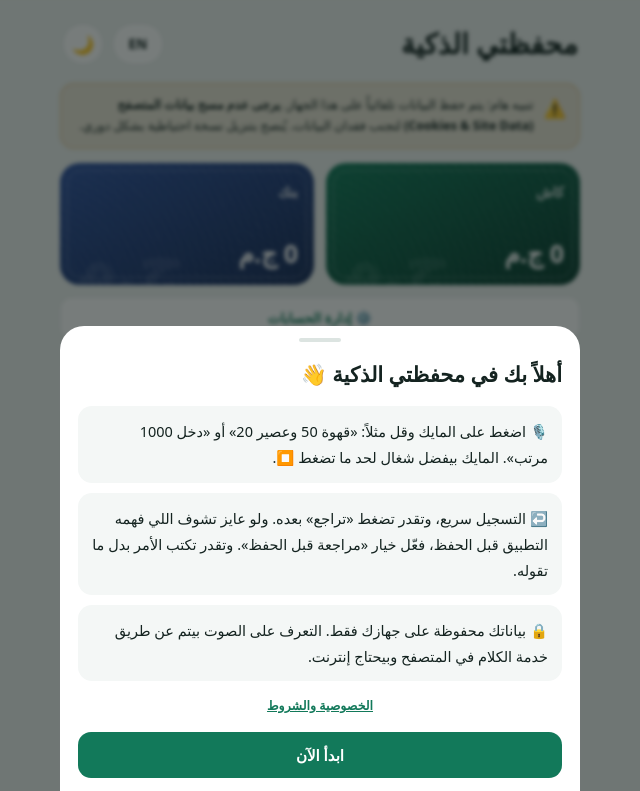
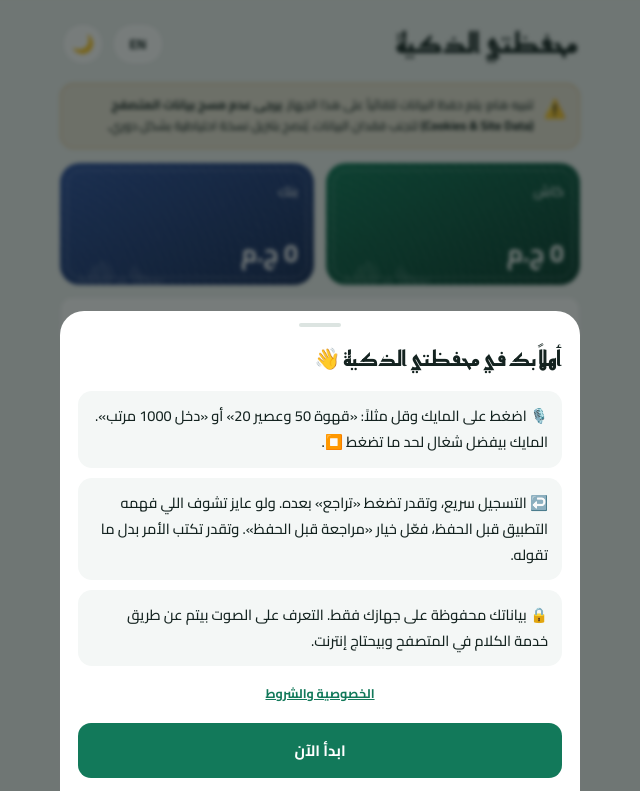
Before and after one commit to deskorasoft/wallet, a plain HTML site: page index.html in a window 1280 px wide. Shown: the top 791 px of the page, without its empty margins (320-960 px from the left). Drawn offline with Linux system fonts and the light colour scheme.

Commit message:
add fonts and update

```diff
--- a/app.js
+++ b/app.js
@@ -241,15 +241,22 @@
     const unb64 = (s) => Uint8Array.from(atob(s), (c) => c.charCodeAt(0));
 
     // ---------- الوضع الليلي ----------
+    const THEMES = ['light', 'dark'];
+    const THEME_ICON = { light: '🌙', dark: '☀️' }; // الأيقونة بتوضّح الوضع اللي هيجي بعد الضغط
+    const THEME_COLOR = { light: '#12795A', dark: '#0C1513' };
     const themeBtn = $('themeBtn');
-    const currentTheme = safeGet('theme') || 'light';
-    document.documentElement.setAttribute('data-theme', currentTheme);
-    themeBtn.textContent = currentTheme === 'dark' ? '☀️' : '🌙';
+    function applyTheme(t) {
+        if (!THEMES.includes(t)) t = 'light';
+        document.documentElement.setAttribute('data-theme', t);
+        themeBtn.textContent = THEME_ICON[t];
+        const m = document.querySelector('meta[name="theme-color"]'); if (m) m.setAttribute('content', THEME_COLOR[t]);
+        return t;
+    }
+    applyTheme(safeGet('theme') || 'light');
     themeBtn.addEventListener('click', () => {
-        const nt = document.documentElement.getAttribute('data-theme') === 'dark' ? 'light' : 'dark';
-        document.documentElement.setAttribute('data-theme', nt);
+        const cur = document.documentElement.getAttribute('data-theme');
+        const nt = applyTheme(THEMES[(THEMES.indexOf(cur) + 1) % THEMES.length]);
         safeSet('theme', nt);
-        themeBtn.textContent = nt === 'dark' ? '☀️' : '🌙';
         updateChart();
     });
 
@@ -537,7 +544,9 @@
         return OTHER_CAT;
     }
     // كلمات مصرية إضافية للتصنيف التلقائي (بتتطابق بعد توحيد الهمزات والتاء المربوطة)
-    const mkS = (s) => new Set(s.split(/\s+/).map(nw));
+    const nz = (w) => nw(String(w).toLowerCase());
+    const mkSet = (arr) => new Set(arr.map(nz));
+    const mkS = (s) => mkSet(s.split(/\s+/));
     const EGY_CATS = [
         [0, mkS('فطار غدا عشا عشاء سندوتش ساندوتش فول طعميه فلافل كشري شاورما حلويات حلو بقاله مكرونه رز سمك بيض فراخ دليفري ديليفري كافيه نسكافيه بيبسي كولا مياه خبز فاكهه موز تفاح برتقال بطاطس طماطم')],
         [1, mkS('توكتوك اجره تذكره موقف سواق سايق سولار موتوسيكل جراج سكوتر')],
@@ -898,8 +907,8 @@
         });
         const txtColor = getComputedStyle(document.body).color;
         ctx.fillStyle = txtColor; ctx.textAlign = 'center'; ctx.textBaseline = 'middle';
-        ctx.font = '500 11px "IBM Plex Sans Arabic", sans-serif'; ctx.globalAlpha = 0.7; ctx.fillText(T('chartTotal'), c, c - 12);
-        ctx.globalAlpha = 1; ctx.font = '700 16px "IBM Plex Sans Arabic", sans-serif'; ctx.fillText(fmt(total), c, c + 8);
+        ctx.font = '500 11px "Cairo", sans-serif'; ctx.globalAlpha = 0.7; ctx.fillText(T('chartTotal'), c, c - 12);
+        ctx.globalAlpha = 1; ctx.font = '700 16px "Cairo", sans-serif'; ctx.fillText(fmt(total), c, c + 8);
         entries.forEach(([k, v], i) => legend.appendChild(el('div', { class: 'legend-item' }, [
             el('span', { class: 'dot', style: 'background:' + COLORS[i % COLORS.length] }), el('span', { class: 'lg-name', text: catLabel(k) }),
             el('span', { class: 'lg-val', text: fmt(v) + ' (' + Math.round(v / total * 100) + '%)' })
@@ -1232,8 +1241,6 @@
 
     // ---------- تنفيذ الأوامر الصوتية/المكتوبة ----------
     // مطابقة بالجذر: بتشيل التشكيل والهمزات و"ال" والواو والضمائر الملتصقة (جبتلي، اشتريته، مرتبي، المرتب، جالي، جاني…)
-    const nz = (w) => nw(String(w).toLowerCase());
-    const mkSet = (arr) => new Set(arr.map(nz));
     const SUF_RE = /(?:لي|لنا|ني|نا|لك|ها|ه|ك|ي)$/;
     function stemHit(w, set) {
         const n = nz(w); if (!n) return false;
@@ -1557,6 +1564,7 @@
     I18N.onChange(refreshLang);
 
     // ---------- إشعار التحديث ----------
+    let wantReload = false;
     function showUpdateBanner(worker) {
         if ($('updateBanner')) return;
         const bar = document.createElement('div'); bar.id = 'updateBanner'; bar.setAttribute('role', 'status');
@@ -1565,7 +1573,7 @@
         const btns = document.createElement('span'); btns.style.cssText = 'display:flex;gap:8px';
         const mk = (label, primary, fn) => { const b = document.createElement('button'); b.type = 'button'; b.textContent = label; b.style.cssText = 'border:0;border-radius:10px;padding:8px 14px;font:inherit;cursor:pointer;' + (primary ? 'background:#fff;color:#12795A' : 'background:rgba(255,255,255,.18);color:#fff'); b.addEventListener('click', fn); return b; };
         btns.appendChild(mk(T('updLater'), false, () => bar.remove()));
-        btns.appendChild(mk(T('updNow'), true, () => { window.__wantReload = true; try { worker.postMessage({ type: 'SKIP_WAITING' }); } catch (e) { location.reload(); } setTimeout(() => location.reload(), 3000); }));
+        btns.appendChild(mk(T('updNow'), true, () => { wantReload = true; try { worker.postMessage({ type: 'SKIP_WAITING' }); } catch (e) { location.reload(); } setTimeout(() => location.reload(), 3000); }));
         bar.appendChild(msg); bar.appendChild(btns); document.body.appendChild(bar);
     }
 
@@ -1578,7 +1586,7 @@
     if (pinData) lockApp();
     else if (safeGet(ONBOARD_KEY) !== '1') { safeSet(ONBOARD_KEY, '1'); openModal('modalWelcome'); }
     if ('serviceWorker' in navigator && (location.protocol === 'https:' || location.hostname === 'localhost' || location.hostname === '127.0.0.1')) {
-        navigator.serviceWorker.addEventListener('controllerchange', () => { if (window.__wantReload) location.reload(); });
+        navigator.serviceWorker.addEventListener('controllerchange', () => { if (wantReload) location.reload(); });
         navigator.serviceWorker.register('sw.js').then((reg) => {
             const offer = (w) => { if (navigator.serviceWorker.controller) showUpdateBanner(w); };
             const track = (w) => { if (!w) return; if (w.state === 'installed') return offer(w); w.addEventListener('statechange', () => { if (w.state === 'installed') offer(w); }); };
--- a/index.html
+++ b/index.html
@@ -2,15 +2,12 @@
 <html lang="ar" dir="rtl">
 <head>
     <meta charset="UTF-8">
-    <meta http-equiv="Content-Security-Policy" content="default-src 'self'; script-src 'self'; style-src 'self' 'unsafe-inline' https://fonts.googleapis.com; font-src https://fonts.gstatic.com; img-src 'self' data: blob:; connect-src 'self' https://fonts.googleapis.com https://fonts.gstatic.com; manifest-src 'self'; worker-src 'self'; object-src 'none'; base-uri 'none'; form-action 'none'">
+    <meta http-equiv="Content-Security-Policy" content="default-src 'self' file:; script-src 'self' file:; style-src 'self' file: 'unsafe-inline'; font-src 'self' file:; img-src 'self' file: data: blob:; connect-src 'self'; manifest-src 'self'; worker-src 'self'; object-src 'none'; base-uri 'none'; form-action 'none'">
     <meta name="referrer" content="no-referrer">
     <meta name="viewport" content="width=device-width, initial-scale=1.0, viewport-fit=cover">
     <title>محفظتي الذكية — Deskora</title>
     <meta name="description" content="محفظتي الذكية من Deskora — تتبع مصاريفك ودخلك بالصوت | My Smart Wallet by Deskora — voice-first expense tracker">
     <meta name="author" content="Deskora">
-    <link rel="preconnect" href="https://fonts.googleapis.com">
-    <link rel="preconnect" href="https://fonts.gstatic.com" crossorigin>
-    <link href="https://fonts.googleapis.com/css2?family=IBM+Plex+Sans+Arabic:wght@400;500;600;700&family=Reem+Kufi:wght@500;700&display=swap" rel="stylesheet">
 
     <link rel="manifest" href="manifest.json">
     <link rel="icon" href="icon-192.png">
@@ -18,9 +15,16 @@
     <meta name="theme-color" content="#12795A">
 
     <style>
+        /* خطوط محلية من فولدر fonts/ (بتشتغل بدون إنترنت) */
+        @font-face { font-family: 'Cairo'; font-weight: 400; font-style: normal; font-display: swap; src: url('fonts/Cairo-Regular.ttf') format('truetype'); }
+        @font-face { font-family: 'Cairo'; font-weight: 500; font-style: normal; font-display: swap; src: url('fonts/Cairo-Medium.ttf') format('truetype'); }
+        @font-face { font-family: 'Cairo'; font-weight: 600; font-style: normal; font-display: swap; src: url('fonts/Cairo-SemiBold.ttf') format('truetype'); }
+        @font-face { font-family: 'Cairo'; font-weight: 700; font-style: normal; font-display: swap; src: url('fonts/Cairo-Bold.ttf') format('truetype'); }
+        @font-face { font-family: 'Reem Kufi'; font-weight: 500; font-style: normal; font-display: swap; src: url('fonts/ReemKufi-Medium.ttf') format('truetype'); }
+        @font-face { font-family: 'Reem Kufi'; font-weight: 700; font-style: normal; font-display: swap; src: url('fonts/ReemKufi-Bold.ttf') format('truetype'); }
         :root {
-            --font: 'IBM Plex Sans Arabic', 'Cairo', system-ui, sans-serif;
-            --display: 'Reem Kufi', 'IBM Plex Sans Arabic', system-ui, sans-serif;
+            --font: 'Cairo', system-ui, -apple-system, 'Segoe UI', sans-serif;
+            --display: 'Reem Kufi', 'Cairo', system-ui, sans-serif;
             --bg-color: #EDF1EF; --card-bg: #FFFFFF; --field: #F4F7F6;
             --text-main: #142320; --text-muted: #667874; --border-color: #DCE4E1;
             --primary: #12795A; --danger: #BF3B2B; --info: #2F6BDB; --warn: #C98A1B;
@@ -225,7 +229,7 @@
 
         /* دعم الإنجليزية (LTR) / English (LTR) support */
         html[lang="en"] { --cur-str: 'EGP'; }
-        html[lang="en"] body { --font: 'IBM Plex Sans Arabic', system-ui, -apple-system, 'Segoe UI', sans-serif; }
+        html[lang="en"] body { --font: 'Cairo', system-ui, -apple-system, 'Segoe UI', sans-serif; }
         html[dir="ltr"] select { background-position: right 12px center; }
         html[dir="ltr"] .app-title { letter-spacing: .2px; }
         .header-actions { display: flex; gap: 8px; align-items: center; }
--- a/sw.js
+++ b/sw.js
@@ -1,5 +1,5 @@
-// غيّر رقم الإصدار عند كل تحديث للتطبيق
-const CACHE_NAME = 'wallet-gh-v10';
+// رقم الإصدار بيتحط تلقائياً عند النشر (GitHub Actions بيستبدل __BUILD__ ببصمة الملفات). ما تعدّلوش يدوياً.
+const CACHE_NAME = 'wallet-__BUILD__';
 const CORE = [
   './',
   './index.html',
@@ -7,17 +7,22 @@ const CORE = [
   './i18n.js',
   './manifest.json',
   './icon-192.png',
-  './icon-512.png'
+  './icon-512.png',
+  './fonts/Cairo-Regular.ttf',
+  './fonts/Cairo-Medium.ttf',
+  './fonts/Cairo-SemiBold.ttf',
+  './fonts/Cairo-Bold.ttf',
+  './fonts/ReemKufi-Medium.ttf',
+  './fonts/ReemKufi-Bold.ttf'
 ];
-const EXTERNAL = [
-  'https://fonts.googleapis.com/css2?family=IBM+Plex+Sans+Arabic:wght@400;500;600;700&family=Reem+Kufi:wght@500;700&display=swap'
-];
+const EXTERNAL = [];
 
 self.addEventListener('install', (e) => {
   e.waitUntil((async () => {
     const cache = await caches.open(CACHE_NAME);
     // كل ملف لوحده: فشل ملف واحد ما يوقفش التثبيت كله
-    await Promise.allSettled([...CORE, ...EXTERNAL].map((url) => cache.add(url)));
+    // cache:'reload' عشان نجيب أحدث نسخة فعلاً (مش نسخة قديمة من كاش المتصفح)
+    await Promise.allSettled([...CORE.map((url) => cache.add(new Request(url, { cache: 'reload' }))), ...EXTERNAL.map((url) => cache.add(url))]);
     // أول تثبيت: فعّل فوراً. تحديث: استنى لحد ما المستخدم يضغط "تحديث الآن" (بيبعت SKIP_WAITING)
     if (!self.registration.active) self.skipWaiting();
   })());
@@ -35,15 +40,18 @@ self.addEventListener('activate', (e) => {
   })());
 });
 
-// ملفات الموقع نفسه: الشبكة أولاً (عشان GitHub Pages بيحتفظ بالملفات دقايق)، ثم الكاش لو أوفلاين
-async function networkFirst(req) {
+// ملفات الموقع نفسه: من الكاش فوراً (التطبيق بيفتح في أقل من ثانية حتى لو النت بطيء أو مقطوع).
+// التحديثات بتوصل لما تغيّر CACHE_NAME: النسخة الجديدة بتتحمّل في الخلفية وبيظهر شريط "تحديث الآن".
+async function cacheFirst(req) {
   const cache = await caches.open(CACHE_NAME);
+  const hit = await cache.match(req, { ignoreSearch: true });
+  if (hit) return hit;
   try {
     const fresh = await fetch(req);
     if (fresh.ok) cache.put(req, fresh.clone()); // نخزّن الردود السليمة فقط (مش 404)
     return fresh;
   } catch (err) {
-    return (await cache.match(req)) || (req.mode === 'navigate' ? ((await cache.match('./index.html')) || (await cache.match('./'))) : null) || Response.error();
+    return (req.mode === 'navigate' ? ((await cache.match('./index.html')) || (await cache.match('./'))) : null) || Response.error();
   }
 }
 
@@ -62,5 +70,5 @@ self.addEventListener('fetch', (e) => {
   const req = e.request;
   if (req.method !== 'GET') return;
   const sameOrigin = new URL(req.url).origin === self.location.origin;
-  e.respondWith(sameOrigin ? networkFirst(req) : staleWhileRevalidate(req));
+  e.respondWith(sameOrigin ? cacheFirst(req) : staleWhileRevalidate(req));
 });
```
Also changed, not shown: fonts/Cairo-Bold.ttf (added), fonts/Cairo-Medium.ttf (added), fonts/Cairo-Regular.ttf (added), fonts/Cairo-SemiBold.ttf (added), fonts/README.txt (added), fonts/ReemKufi-Bold.ttf (added), fonts/ReemKufi-Medium.ttf (added), 2 other files.
